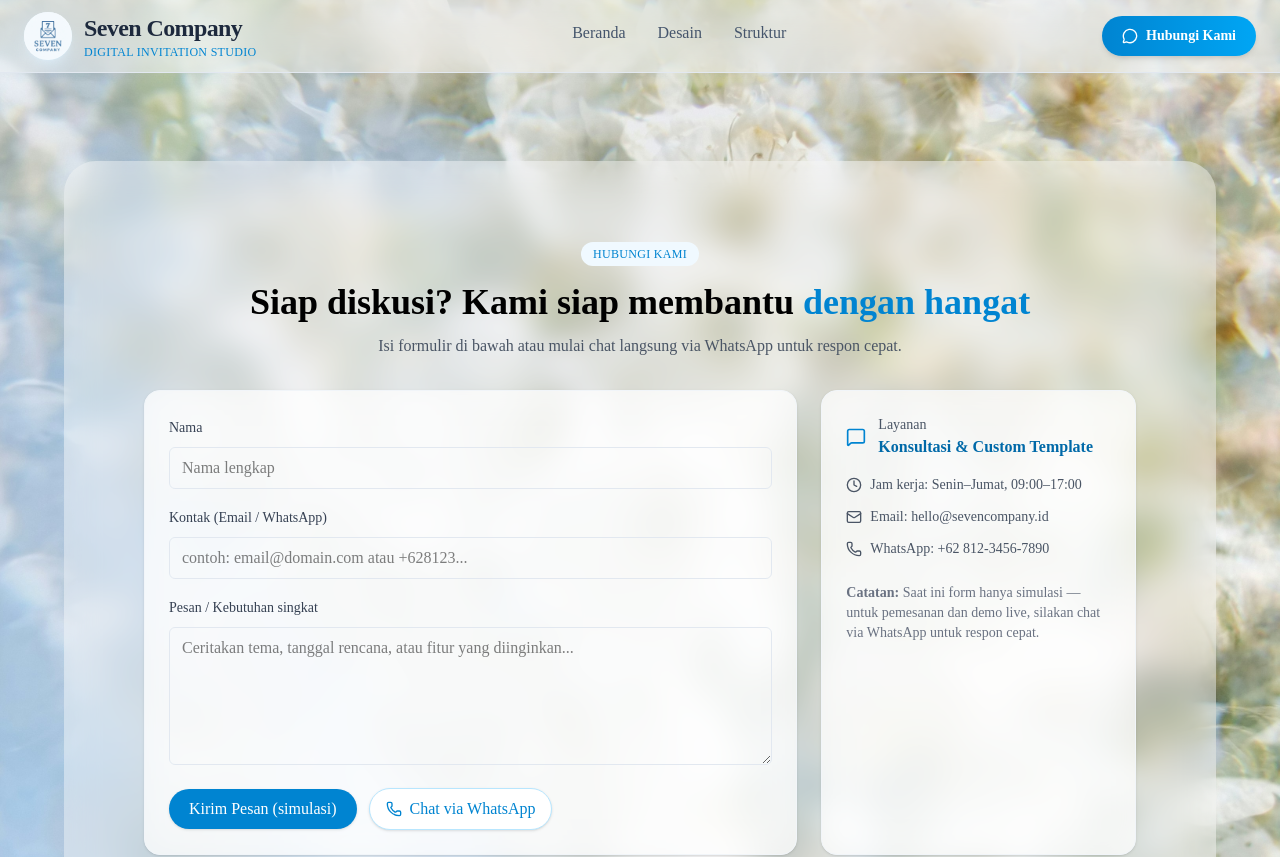
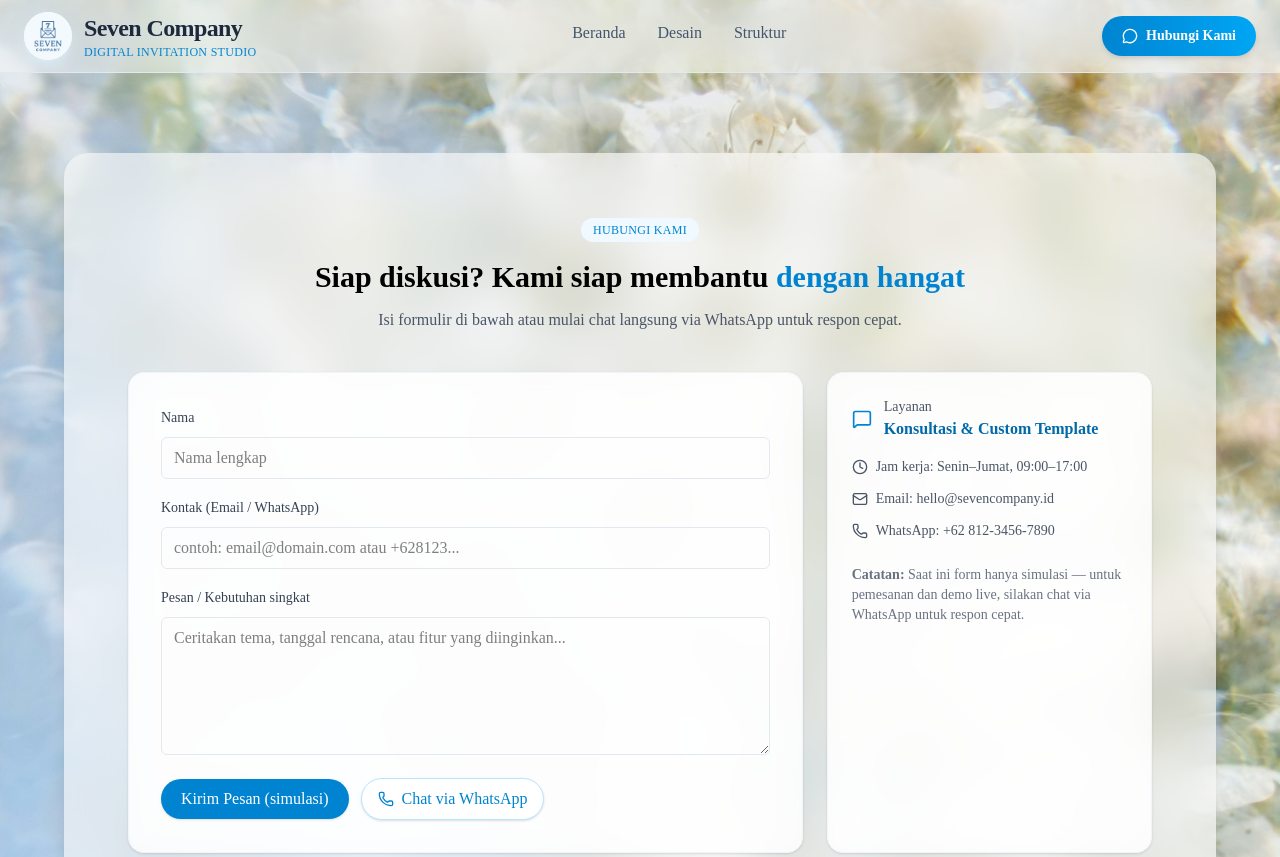
Before and after one commit to charolinaagstn/website, a React (Vite) app: page /contact in a window 1280 px wide. Shown: the top 857 px of the page. Built offline with nearby package versions, Linux system fonts and the light colour scheme.

Commit message:
RESPONSUVITAS

```diff
--- a/src/App.jsx
+++ b/src/App.jsx
@@ -17,7 +17,6 @@ const App = () => {
         <Route path="/" element={<Home />} />
         <Route path="/design" element={<Design />} />
         <Route path="/organization" element={<Organization />} />
-        <Route path="/demo" element={<Demo />} />
         <Route path="/contact" element={<Contact />} />
         <Route path="/order" element={<OrderForm />} />
         <Route path="/success" element={<Success />} />
--- a/src/pages/contact.jsx
+++ b/src/pages/contact.jsx
@@ -2,14 +2,7 @@ import React, { useState } from "react";
 import { motion } from "framer-motion";
 import { MessageSquare, Phone, Mail, Clock } from "lucide-react";
 
-/**
- * Contact.jsx
- * - Form sederhana (Nama, Kontak, Pesan) -> sementara show alert saat submit
- * - Tombol WhatsApp langsung buka chat (example WA number placeholder)
- * - Info kontak / jam kerjaa
- */
-
-const WA_NUMBER = "+6282375328943"; // ganti dengan nomor WhatsAppmu (format internasional tanpa +)
+const WA_NUMBER = "6282375328943"; // format tanpa +, sudah benar
 
 const Contact = () => {
   const [form, setForm] = useState({ name: "", contact: "", message: "" });
@@ -23,7 +16,6 @@ const Contact = () => {
     e.preventDefault();
     setSubmitting(true);
 
-    // Simulasi submit — karena backend belum ada, tampilkan alert
     setTimeout(() => {
       alert(
         `Terima kasih, ${form.name || "User"}!\nPesan Anda telah terkirim (simulasi).\nKami akan menghubungi via: ${form.contact || "kontak tidak terisi"}`
@@ -39,10 +31,11 @@ const Contact = () => {
   }
 
   return (
-    <main className="min-h-screen py-12">
-      <section className="max-w-6xl mx-auto p-20 bg-white/40 backdrop-blur-lg rounded-4xl">
+    <main className="min-h-screen py-10 px-4 sm:px-6 ">
+      <section className="max-w-6xl mx-auto bg-white/60 backdrop-blur-xl rounded-3xl shadow-lg p-6 sm:p-10 md:p-12 lg:p-16">
+        {/* Header */}
         <motion.div
-          className="mb-8 text-center"
+          className="mb-10 text-center"
           initial={{ opacity: 0, y: 6 }}
           animate={{ opacity: 1, y: 0 }}
         >
@@ -50,23 +43,25 @@ const Contact = () => {
             Hubungi Kami
           </p>
 
-          <h1 className="mt-4 text-3xl sm:text-4xl font-extrabold">
-            Siap diskusi? Kami siap membantu <span className="text-sky-600">dengan hangat</span>
+          <h1 className="mt-4 text-2xl sm:text-3xl font-extrabold leading-tight">
+            Siap diskusi? Kami siap membantu{" "}
+            <span className="text-sky-600">dengan hangat</span>
           </h1>
 
-          <p className="mt-3 text-gray-600 max-w-2xl mx-auto">
+          <p className="mt-3 text-gray-600 max-w-2xl mx-auto text-sm sm:text-base">
             Isi formulir di bawah atau mulai chat langsung via WhatsApp untuk respon cepat.
           </p>
         </motion.div>
 
-        <div className="grid grid-cols-1 md:grid-cols-12 gap-6">
+        {/* Konten grid */}
+        <div className="grid grid-cols-1 lg:grid-cols-12 gap-6">
           {/* Form */}
           <motion.form
             onSubmit={handleSubmit}
             initial={{ opacity: 0, x: -8 }}
             animate={{ opacity: 1, x: 0 }}
             transition={{ duration: 0.5 }}
-            className="md:col-span-8 bg-white/70 backdrop-blur-lg rounded-2xl p-6 border border-slate-100 shadow"
+            className="lg:col-span-8 bg-white/80 backdrop-blur-lg rounded-2xl p-6 sm:p-8 border border-slate-100 shadow"
           >
             <label className="text-sm text-gray-700">Nama</label>
             <input
@@ -96,11 +91,11 @@ const Contact = () => {
               className="mt-2 mb-4 w-full rounded-md border border-slate-200 px-3 py-2 focus:outline-none focus:ring-2 focus:ring-sky-200"
             />
 
-            <div className="flex items-center gap-3">
+            <div className="flex flex-col sm:flex-row sm:items-center sm:gap-3">
               <button
                 type="submit"
                 disabled={submitting}
-                className="inline-flex items-center gap-2 px-5 py-2 rounded-full bg-sky-600 text-white font-medium shadow hover:brightness-95 transition"
+                className="w-full sm:w-auto inline-flex justify-center items-center gap-2 px-5 py-2 rounded-full bg-sky-600 text-white font-medium shadow hover:brightness-95 transition"
               >
                 {submitting ? "Mengirim..." : "Kirim Pesan (simulasi)"}
               </button>
@@ -108,7 +103,7 @@ const Contact = () => {
               <button
                 type="button"
                 onClick={openWhatsApp}
-                className="inline-flex items-center gap-2 px-4 py-2 rounded-full border border-sky-200 bg-white text-sky-600 font-medium shadow-sm"
+                className="mt-3 sm:mt-0 w-full sm:w-auto inline-flex justify-center items-center gap-2 px-4 py-2 rounded-full border border-sky-200 bg-white text-sky-600 font-medium shadow-sm hover:bg-sky-50"
               >
                 <Phone className="w-4 h-4" />
                 Chat via WhatsApp
@@ -118,7 +113,7 @@ const Contact = () => {
 
           {/* Info sidebar */}
           <motion.aside
-            className="md:col-span-4 bg-white/70 backdrop-blur-lg rounded-2xl p-6 border border-slate-100 shadow"
+            className="lg:col-span-4 bg-white/80 backdrop-blur-lg rounded-2xl p-6 border border-slate-100 shadow"
             initial={{ opacity: 0, x: 8 }}
             animate={{ opacity: 1, x: 0 }}
             transition={{ duration: 0.5 }}
@@ -131,26 +126,23 @@ const Contact = () => {
               </div>
             </div>
 
-            <div className="mt-4 text-sm text-gray-600">
+            <div className="mt-4 text-sm text-gray-600 space-y-3">
               <div className="flex items-center gap-2">
                 <Clock className="w-4 h-4" />
                 <span>Jam kerja: Senin–Jumat, 09:00–17:00</span>
               </div>
-
-              <div className="flex items-center gap-2 mt-3">
+              <div className="flex items-center gap-2">
                 <Mail className="w-4 h-4" />
                 <span>Email: hello@sevencompany.id</span>
               </div>
-
-              <div className="flex items-center gap-2 mt-3">
+              <div className="flex items-center gap-2">
                 <Phone className="w-4 h-4" />
                 <span>WhatsApp: +62 812-3456-7890</span>
               </div>
             </div>
 
             <div className="mt-6 text-sm text-gray-500">
-              <strong>Catatan:</strong> Saat ini form hanya simulasi — untuk pemesanan
-              dan demo live, silakan chat via WhatsApp untuk respon cepat.
+              <strong>Catatan:</strong> Saat ini form hanya simulasi — untuk pemesanan dan demo live, silakan chat via WhatsApp untuk respon cepat.
             </div>
           </motion.aside>
         </div>
--- a/src/pages/home.jsx
+++ b/src/pages/home.jsx
@@ -47,13 +47,7 @@ const Home = () => {
 
   {/* CTA Buttons */}
   <div className="mt-6 flex flex-wrap gap-3">
-    <a
-      href="/demo"
-      className="inline-flex items-center gap-2 px-6 py-3 rounded-full bg-gradient-to-r from-sky-600 to-sky-500 text-white font-semibold shadow-md hover:shadow-lg hover:scale-105 transition-transform duration-300"
-    >
-      <Calendar className="w-4 h-4" />
-      Lihat Demo
-    </a>
+
 
     <a
       href="#contact"
@@ -111,19 +105,14 @@ const Home = () => {
                   <div className="p-3 bg-white">
                     <div className="flex items-center justify-between text-sm text-gray-600">
                       <div>RSVP</div>
-                      <div className="text-sky-600 font-medium">Klik untuk detail</div>
+                      <div className="text-sky-600 font-medium">Contoh Undangan</div>
                     </div>
                   </div>
                 </div>
               </div>
 
               {/* floating CTA */}
-              <a
-                href="/demo"
-                className="absolute -bottom-4 left-1/2 transform -translate-x-1/2 bg-sky-600 text-white px-4 py-2 rounded-full shadow-md text-sm font-medium hover:brightness-95 transition"
-              >
-                Lihat Demo Lengkap
-              </a>
+
             </div>
           </motion.div>
         </div>
@@ -225,7 +214,7 @@ const Home = () => {
       <section id="contact" className="max-w-6xl mx-auto px-6 py-8">
         <div className="bg-sky-50 rounded-2xl p-6 flex flex-col sm:flex-row items-center justify-between gap-4 border border-sky-100">
           <div>
-            <div className="text-lg font-semibold text-sky-600">Butuh bantuan atau demo?</div>
+            <div className="text-lg font-semibold text-sky-600">Butuh bantuan ?</div>
             <div className="text-sm text-gray-600 mt-1">Hubungi kami untuk sesi singkat dan penjelasan paket.</div>
           </div>
 
@@ -238,13 +227,6 @@ const Home = () => {
               Telepon / WhatsApp
             </a>
 
-            <a
-              href="/demo"
-              className="inline-flex items-center gap-2 px-4 py-2 rounded-full border border-sky-200 bg-white text-sky-600 font-medium"
-            >
-              <ImageIcon className="w-4 h-4" />
-              Minta Demo
-            </a>
           </div>
         </div>
       </section>
```
